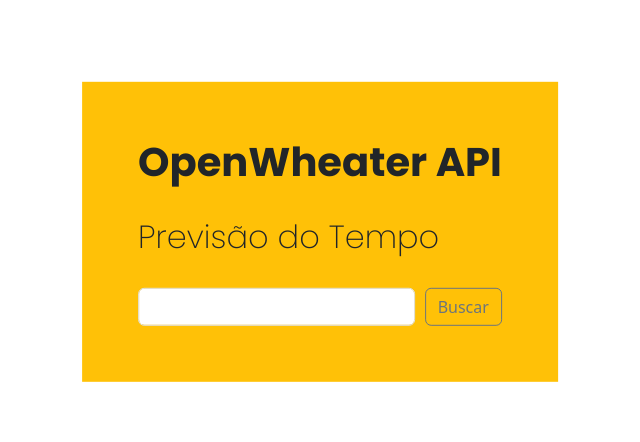
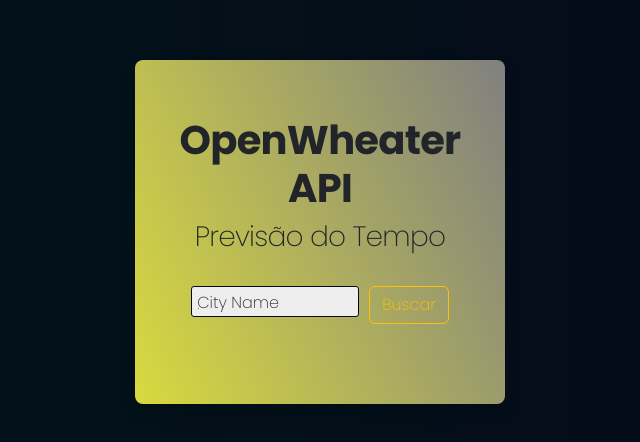
Before and after one commit to gabrield14s/OpenWeather-API, a plain HTML site: page index.html in a window 1280 px wide. Shown: the part 164-606 px from the top of the page, without its empty margins (320-960 px from the left). Drawn offline with nearby package versions, Linux system fonts and the light colour scheme.

Commit message:
Second-Commit

```diff
--- a/index.html
+++ b/index.html
@@ -5,38 +5,47 @@
   <meta charset="utf-8">
   <meta name="viewport" content="width=device-width">
   <title>Using OpenWheter API</title>
-  <link href="https://cdn.jsdelivr.net/npm/bootstrap@5.3.1/dist/css/bootstrap.min.css" rel="stylesheet" integrity="sha384-4bw+/aepP/YC94hEpVNVgiZdgIC5+VKNBQNGCHeKRQN+PtmoHDEXuppvnDJzQIu9" crossorigin="anonymous">
+  <link href="https://cdn.jsdelivr.net/npm/bootstrap@5.3.1/dist/css/bootstrap.min.css" rel="stylesheet"
+    integrity="sha384-4bw+/aepP/YC94hEpVNVgiZdgIC5+VKNBQNGCHeKRQN+PtmoHDEXuppvnDJzQIu9" crossorigin="anonymous">
   <link href="style.css" rel="stylesheet">
-  <script src="https://cdn.jsdelivr.net/npm/bootstrap@5.3.1/dist/js/bootstrap.bundle.min.js" integrity="sha384-HwwvtgBNo3bZJJLYd8oVXjrBZt8cqVSpeBNS5n7C8IVInixGAoxmnlMuBnhbgrkm" crossorigin="anonymous"></script>
+  <script src="https://cdn.jsdelivr.net/npm/bootstrap@5.3.1/dist/js/bootstrap.bundle.min.js"
+    integrity="sha384-HwwvtgBNo3bZJJLYd8oVXjrBZt8cqVSpeBNS5n7C8IVInixGAoxmnlMuBnhbgrkm"
+    crossorigin="anonymous"></script>
   <script src="script.js" defer></script>
 </head>
 
 <body>
-  <div class="position-absolute top-50 start-50 translate-middle">
-    <div class="p-3 mb-2 bg-warning text-dark">
-      <div id="box-div">
-        <h1>OpenWheater API</h1>
-          <br>
-          <h2>Previsão do Tempo</h2>
-          <br>
-          <div class="d-flex justify-content-evenly">
-          <input id="city-input" class="form-control" type="text"  aria-label="readonly input example">
-          <button type="button" id="search-button" class="btn btn-outline-secondary">Buscar</button>
+  <main class="d-flex align-items-center justify-content-center vh-100 vw-100 p-4">
+    <div class="p-3 mb-2 rounded-3 text-dark shadow main-card">
+      <div id="box-div" class="d-flex flex-column align-items-center">
+        <h1 class="fw-bold text-center title">OpenWheater API</h1>
+        <h3 class="fw-medium text-center title">Previsão do Tempo</h3>
+
+        <div class="w-100 mt-4">
+          <form class="d-flex w-100">
+            <span id="form-input">
+              <input id="city-input" type="text" placeholder="." aria-label="readonly input example">
+              <label for="city-input">City Name</label>
+            </span>
+            <button type="submit" id="search-button" class="btn btn-outline-warning">Buscar</button>
+          </form>
         </div>
 
-        <div name="div-box-wheater">
-          <h2 id="name-city"></h2>
-        </div>
-        <div name="div-box-wheater">
-          <p id="degress"></p>
+        <div class="d-flex align-items-center flex-column mt-4" id="city-data">
+          <div name="div-box-wheater" class="fw-bold">
+            <h2 id="name-city" class="fw-semibold"></h2>
+          </div>
+          <div name="div-box-wheater">
+            <p id="degress" class="fs-4"></p>
+          </div>
         </div>
 
-        <div id="div-menssage-error">
-          <p id="menssage-error">Local Inválido, Tente Novamente</p>
+        <div class="justify-content-evenly" id="div-menssage-error">
+          <p id="menssage-error" class="text-danger fw-bold">Local Inválido, Tente Novamente</p>
         </div>
       </div>
     </div>
-  </div>
+  </main>
 </body>
 
 </html>
--- a/script.js
+++ b/script.js
@@ -7,12 +7,14 @@ let tagNameCity = document.getElementById("name-city");
 let tagDegress = document.getElementById("degress");
 let divBoxWithWheatherData = document.getElementsByName("div-box-wheater");
 let divMenssageError = document.getElementById("div-menssage-error");
+let cityData = document.getElementById('city-data');
 
 const getWeatherData = async (city) => {
   const apiWeatherURL = `https://api.openweathermap.org/data/2.5/weather?q=${city}&units=metric&appid=${apiKey}&lang=pt_br`;
   try {
     const response = await fetch(apiWeatherURL);
     const data = await response.json();
+    console.log(data);
     return data;
   } catch (error) {
     console.log(error);
@@ -20,6 +22,7 @@ const getWeatherData = async (city) => {
 };
 
 const showWeatherData = async () => {
+
   const cityValue = cityInput.value;
   if (cityValue) {
     try {
@@ -31,7 +34,7 @@ const showWeatherData = async () => {
       console.log(temp);
 
       if (divMenssageError.style.display == "block"){
-        divMenssageError.style.display = "none"
+        divMenssageError.style.display = "none";
         tagNameCity.innerText = name;
         tagDegress.innerText = temp + " C°";
         divBoxWithWheatherData[0].style.display = "block";
--- a/style.css
+++ b/style.css
@@ -2,32 +2,70 @@
 
 @import url('https://fonts.googleapis.com/css2?family=Poppins:wght@200&display=swap');
 
-body{
-  background-image: linear-gradient(to right, rgb(1, 21, 26), rgb(0, 6, 33));
-}
-
-h1{
-  font-family: 'Poppins', sans-serif;
-  font-weight: bold;
-}
-
-h2{
+* {
   font-family: 'Poppins', sans-serif;
 }
 
-#box-div{
+#box-div {
   padding: 40px;
 }
 
-#search-button{
+#search-button {
   margin-left: 10px;
 }
 
-div[name="div-box-wheater"]{
-  margin-top: 20px;
+div[name="div-box-wheater"] {
   display: none;
 }
 
-#div-menssage-error{
+#div-menssage-error {
+  margin-top: 20px;
   display: none;
+  align-items: center;
 }
+
+#menssage-error {}
+
+
+.main-card {
+  background: linear-gradient(65deg, #d9d93f, gray);
+  width: 30%;
+  min-width: 300px;
+}
+
+main {
+  background-image: linear-gradient(to right, rgb(1, 21, 26), rgb(6, 9, 25));
+}
+
+.title {
+  letter-spacing: -0.75px;
+}
+
+#form-input {
+  position: relative;
+  width: 100%;
+}
+
+#form-input label {
+  position: absolute;
+}
+
+#form-input input {
+  border: rgb(6, 9, 25) 1px solid;
+  width: 100%;
+  border-radius: 3px;
+  padding: 5px 5px 0px 5px;
+  background-color: #eee;
+  outline: none;
+}
+
+
+#form-input label {
+  left: 6px;
+  top: 5px;
+}
+
+#form-input input:focus~label {
+  top: -10px;
+  background-color: transparent
+}
```
